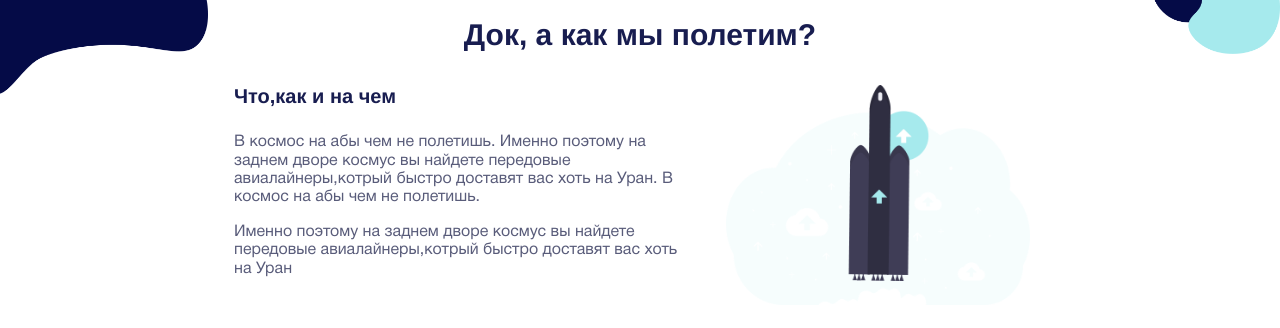
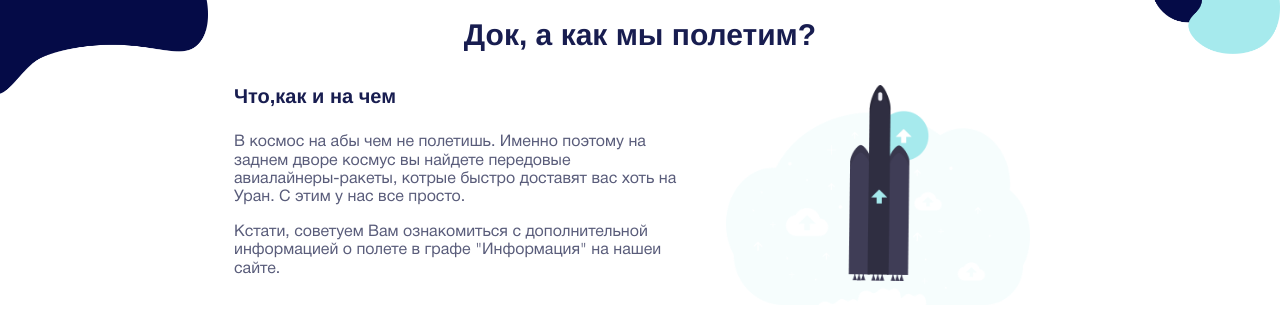
Before and after one commit to olesya-shevchenko/olesya-shevchenko.github.io, a plain HTML site: page main.html in a window 1280 px wide. Shown: the part 3260-3588 px from the top of the page. Drawn offline with Linux system fonts and the light colour scheme.

Commit message:
Add files via upload

```diff
--- a/main.html
+++ b/main.html
@@ -214,12 +214,10 @@
                                     <div class="about__container-block-text">
                                         <p> В космос на абы чем не полетишь.
                                              Именно поэтому на заднем дворе космус
-                                              вы найдете передовые авиалайнеры,котрый
+                                              вы найдете передовые авиалайнеры-ракеты, котрые
                                                быстро доставят вас хоть на Уран.
-                                                В космос на абы чем не полетишь.</p>
-                                        <p>Именно поэтому на заднем дворе космус вы
-                                            найдете передовые авиалайнеры,котрый
-                                             быстро доставят вас хоть на Уран</p>
+                                               С этим у нас все просто.</p>
+                                        <p>Кстати, советуем Вам ознакомиться с дополнительной информацией о полете в графе "Информация" на нашеи сайте.</p>
                                      </div>
                                 </div>
                             </div>
```
